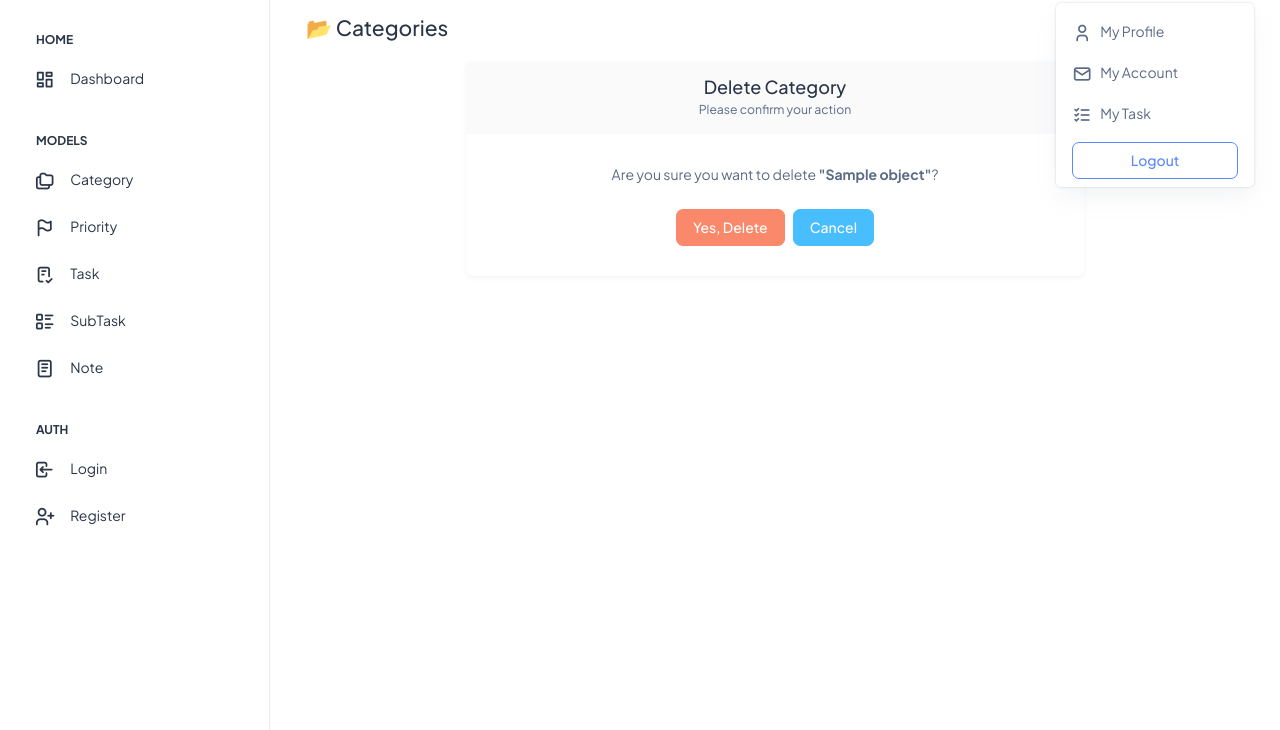
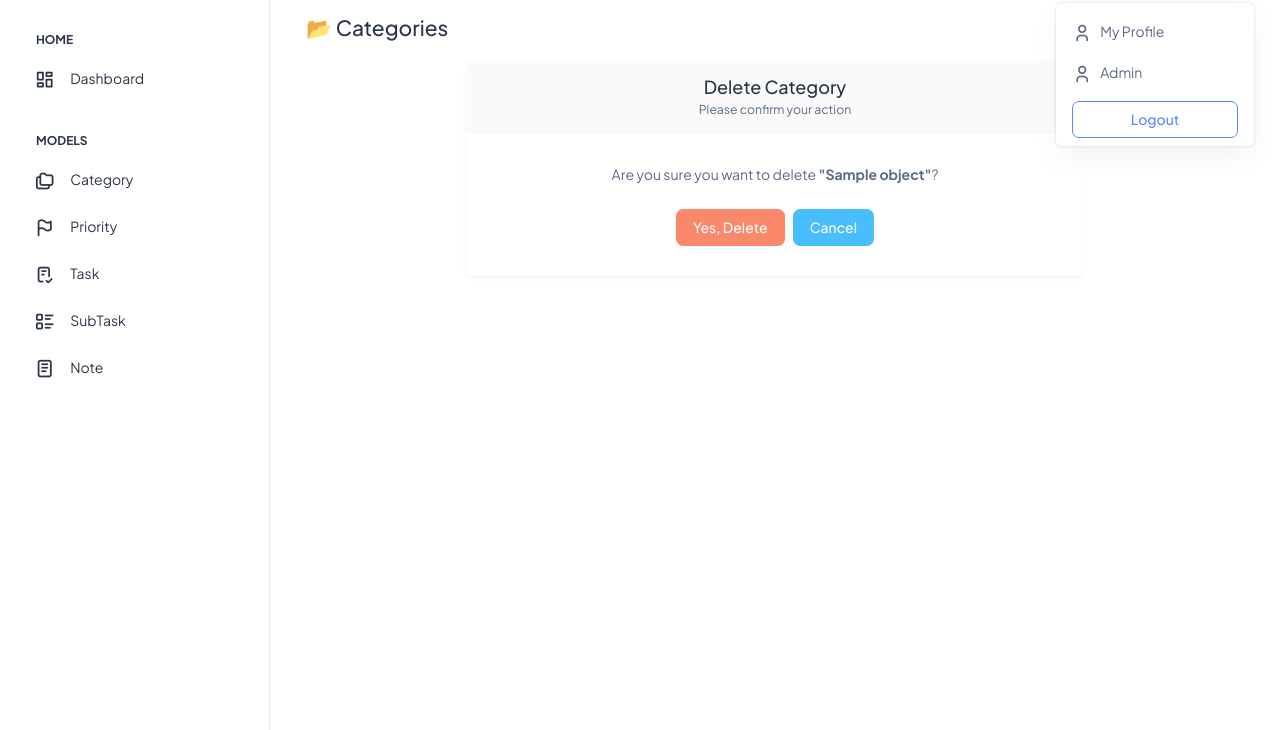
Before and after one commit to Lawrens16/Hangarin, a Django app: template hangarinsite/templates/category_del.html in a window 1280 px wide, after a click that opens the changed part. Shown: the part 70-800 px from the top of the page. Run offline with Django 5.2, Linux system fonts and the light colour scheme; the template is opened without the code that fills it: most values are stand-ins (such as "Sample title", 1, 10 or a date in 2020); some libraries are stand-ins or nearby versions.

Commit message:
done register and login feature

```diff
--- a/hangarinsite/hangarinsite/urls.py
+++ b/hangarinsite/hangarinsite/urls.py
@@ -17,13 +17,13 @@ Including another URLconf
 from django.contrib import admin
 from django.urls import path, include
 from webapp import views
-from webapp.views import CategoryList, CategoryCreateView, CategoryUpdateView, CategoryDeleteView, PriorityList, PriorityCreateView, PriorityUpdateView, PriorityDeleteView, TaskList, TaskCreateView, TaskUpdateView, TaskDeleteView, SubTaskList, SubTaskCreateView, SubTaskUpdateView, SubTaskDeleteView, NoteList, NoteCreateView, NoteUpdateView, NoteDeleteView
+from webapp.views import CategoryList, CategoryCreateView, CategoryUpdateView, CategoryDeleteView, PriorityList, PriorityCreateView, PriorityUpdateView, PriorityDeleteView, TaskList, TaskCreateView, TaskUpdateView, TaskDeleteView, SubTaskList, SubTaskCreateView, SubTaskUpdateView, SubTaskDeleteView, NoteList, NoteCreateView, NoteUpdateView, NoteDeleteView, SignUpView
 
 urlpatterns = [
-    path('admin/', admin.site.urls),
+    path('admin/', admin.site.urls, name='admin'),
     path('', views.HomePageView.as_view(), name='home'),
-    path('accounts/login', views.login, name='login'),
     path('dashboard/', views.dashboard, name='dashboard'),
+    path('accounts/', include('allauth.urls')),
   #  path("index/", views.index, name="index"),
     path('category_list', CategoryList.as_view(), name='category-list'),
     path('category_list/add', CategoryCreateView.as_view(), name='category-add'),
--- a/hangarinsite/templates/account/login.html
+++ b/hangarinsite/templates/account/login.html
@@ -23,7 +23,7 @@
           <div class="col-md-8 col-lg-6 col-xxl-3">
             <div class="card mb-0">
               <div class="card-body">
-                <a href="{% url 'dashboard' %}" class="text-nowrap logo-img text-center d-block py-3 w-100">
+                <a class="text-nowrap logo-img text-center d-block py-3 w-100">
                   <img src="{% static 'images/logos/Logo.svg' %}" width="180" alt="">
                 </a>
                 <p class="text-center">Sign in to your account</p>
@@ -59,7 +59,7 @@
                   </div>
                   <div class="d-flex align-items-center justify-content-between mb-4">
                     <div class="form-check">
-                      <input class="form-check-input" type="checkbox" id="loginCheck" checked>
+                      <input class="form-check-input" type="checkbox" id="loginCheck" name="remember"> <!-- name=remember for remembering session -->
                       <label class="form-check-label text-dark" for="loginCheck">
                         Remember this Device
                       </label>
@@ -69,7 +69,7 @@
                   <button type="submit" class="btn btn-primary w-100 py-2 fs-5 mb-4 rounded-2">Sign In</button>
                   <div class="d-flex align-items-center justify-content-center">
                     <p class="mb-0">New here?</p>
-                    <a class="text-primary fw-bold ms-2" href="#register">Create an account</a>
+                    <a class="text-primary fw-bold ms-2" href="{% url 'account_signup' %}">Create an account</a>
                   </div>
                 </form>
 
--- a/hangarinsite/templates/index.html
+++ b/hangarinsite/templates/index.html
@@ -85,27 +85,6 @@
                 <span class="hide-menu">Note</span>
               </a>
             </li>
-            <li class="nav-small-cap">
-              <i class="ti ti-dots nav-small-cap-icon fs-4"></i>
-              <span class="hide-menu">AUTH</span>
-            </li>
-            <li class="sidebar-item">
-              <a class="sidebar-link" href="{% url 'login' %}" aria-expanded="false">
-                <span>
-                  <i class="ti ti-login"></i>
-                </span>
-                <span class="hide-menu">Login</span>
-              </a>
-            </li>
-            <li class="sidebar-item">
-              <a class="sidebar-link" href="./authentication-register.html" aria-expanded="false">
-                <span>
-                  <i class="ti ti-user-plus"></i>
-                </span>
-                <span class="hide-menu">Register</span>
-              </a>
-            </li>
-
           </ul>
 
         </nav>
@@ -140,15 +119,11 @@
                       <i class="ti ti-user fs-6"></i>
                       <p class="mb-0 fs-3">My Profile</p>
                     </a>
-                    <a href="javascript:void(0)" class="d-flex align-items-center gap-2 dropdown-item">
-                      <i class="ti ti-mail fs-6"></i>
-                      <p class="mb-0 fs-3">My Account</p>
+                    <a href="{% url 'admin:index' %}" class="d-flex align-items-center gap-2 dropdown-item">
+                      <i class="ti ti-user fs-6"></i>
+                      <p class="mb-0 fs-3">Admin</p>
                     </a>
-                    <a href="javascript:void(0)" class="d-flex align-items-center gap-2 dropdown-item">
-                      <i class="ti ti-list-check fs-6"></i>
-                      <p class="mb-0 fs-3">My Task</p>
-                    </a>
-                    <a href="./authentication-login.html" class="btn btn-outline-primary mx-3 mt-2 d-block">Logout</a>
+                    <a href="{% url 'account_logout' %}" class="btn btn-outline-primary mx-3 mt-2 d-block">Logout</a>
                   </div>
                 </div>
               </li>
```
Also changed, not shown: hangarinsite/hangarinsite/settings.py (+13 -11 lines), hangarinsite/templates/account/register.html (deleted, +0 -91 lines), hangarinsite/templates/account/signup.html (added, +104 -0 lines), hangarinsite/templates/dashboard.html (+4 -28 lines), hangarinsite/webapp/views.py (+7 -2 lines).
